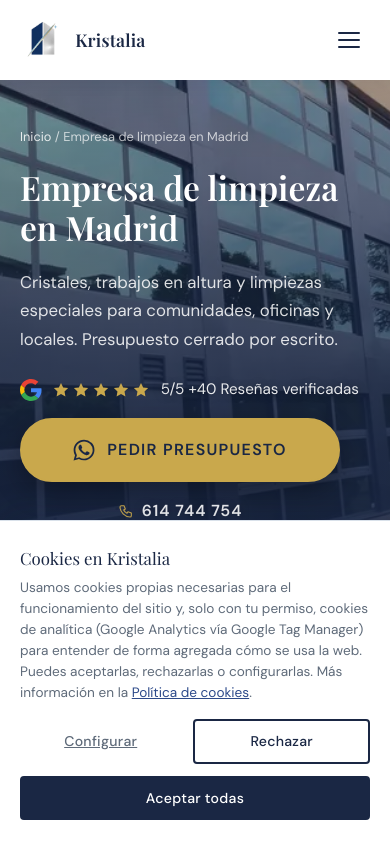
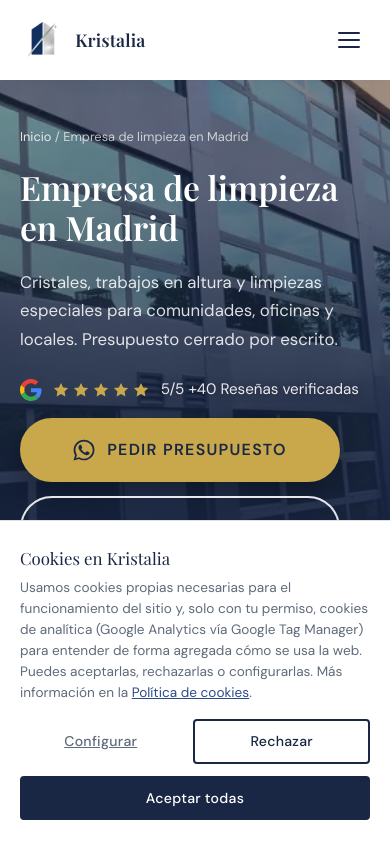
Before and after one commit to roldaan04/kristalia, a React (Vite) app: page /empresa-de-limpieza-madrid in a window 390 px wide. Shown: the top 844 px of the page. Built offline with nearby package versions, Linux system fonts and the light colour scheme.

Commit message:
patch: boton "llamar" hero`s

```diff
--- a/src/components/conversion/ConversionBlock.css
+++ b/src/components/conversion/ConversionBlock.css
@@ -97,31 +97,43 @@
   outline-offset: 3px;
 }
 
-/* Teléfono: enlace tel: con aspecto de dato, zona táctil holgada */
+/* Botón de llamada: pastilla con contorno blanco, mismo tamaño que el botón de
+   presupuesto, para que se vea y se pulse con facilidad. */
 .quote-cta__phone {
-  display: inline-flex;
+  display: flex;
   align-items: center;
   justify-content: center;
-  gap: 0.5rem;
-  margin-top: 0.6rem;
-  padding: 0.4rem 0.75rem;
+  gap: 0.75rem;
+  width: 100%;
+  margin-top: 0.85rem;
+  padding: 1.05rem 1.5rem;
+  border: 2px solid rgba(255, 255, 255, 0.92);
+  border-radius: 999px;
   font-size: 1rem;
-  font-weight: 600;
-  letter-spacing: 0.06em;
-  color: rgba(255, 255, 255, 0.92);
+  font-weight: 700;
+  letter-spacing: 0.08em;
+  text-transform: uppercase;
+  white-space: nowrap;
+  color: var(--color-white);
   text-decoration: none;
+  transition: background-color var(--transition), color var(--transition);
+}
+
+.quote-cta__phone svg {
+  width: 22px;
+  height: 22px;
+  flex-shrink: 0;
+  color: var(--color-accent);
   transition: color var(--transition);
 }
 
-.quote-cta__phone svg {
-  width: 16px;
-  height: 16px;
-  flex-shrink: 0;
-  color: var(--color-accent);
+.quote-cta__phone:hover {
+  background: var(--color-white);
+  color: var(--color-primary);
 }
 
-.quote-cta__phone:hover {
-  color: var(--color-accent);
+.quote-cta__phone:hover svg {
+  color: var(--color-primary);
 }
 
 .quote-cta__form {
@@ -157,7 +169,8 @@
 .quote-cta--hero .quote-cta__group {
   flex-direction: row;
   flex-wrap: wrap;
-  gap: 0.5rem 1.25rem;
+  align-items: stretch;
+  gap: 0.75rem 1rem;
   width: auto;
   max-width: none;
 }
@@ -168,8 +181,9 @@
 }
 
 .quote-cta--hero .quote-cta__phone {
+  width: auto;
   margin-top: 0;
-  text-shadow: 0 1px 8px rgba(0, 0, 0, 0.35);
+  padding: 1.05rem 2.25rem;
 }
 
 /* --- Sección de cierre ---------------------------------------------------- */
@@ -316,7 +330,9 @@
   }
 
   .quote-cta--hero .quote-cta__phone {
-    margin-top: 0.6rem;
+    width: 100%;
+    margin-top: 0.85rem;
+    padding: 1.05rem 1.5rem;
   }
 
   /* Garantías: tres columnas con el icono encima del texto */
--- a/src/components/conversion/ConversionBlock.jsx
+++ b/src/components/conversion/ConversionBlock.jsx
@@ -47,11 +47,13 @@ function QuoteButton({ whatsappUrl }) {
   );
 }
 
-function PhoneLink() {
+// Botón de llamada: mismo tamaño que el de presupuesto y texto explícito
+// ("Llamar: ..."), pensado para que personas mayores lo identifiquen sin dudar.
+export function PhoneLink() {
   return (
     <a href={`tel:${PHONE_TEL}`} className="quote-cta__phone" aria-label={`Llamar al ${PHONE_LOCAL}`}>
       <PhoneIcon />
-      {PHONE_LOCAL}
+      Llamar: {PHONE_LOCAL}
     </a>
   );
 }
--- a/src/components/home/Hero.css
+++ b/src/components/home/Hero.css
@@ -295,36 +295,6 @@
     color: rgba(255, 255, 255, 0.72);
   }
 
-  /* Teléfono bajo el CTA: dato informativo centrado, sin aspecto de enlace */
-  .hero__mobile-phone {
-    display: flex;
-    align-items: center;
-    justify-content: center;
-    gap: 0.5rem;
-    margin-top: 0.9rem;
-    font-size: 1rem;
-    font-weight: 600;
-    letter-spacing: 0.06em;
-    color: rgba(255, 255, 255, 0.9);
-  }
-
-  /* iOS convierte los teléfonos en enlace azul: se mantiene el estilo */
-  .hero__mobile-phone a {
-    display: inline-flex;
-    align-items: center;
-    gap: 0.5rem;
-    padding: 0.25rem 0.5rem;
-    color: inherit;
-    text-decoration: none;
-  }
-
-  .hero__mobile-phone svg {
-    width: 16px;
-    height: 16px;
-    flex-shrink: 0;
-    color: var(--color-accent);
-  }
-
   /* Filetes finos a ambos lados que centran la frase sobre el botón */
   .hero__mobile-note::before,
   .hero__mobile-note::after {
--- a/src/components/home/Hero.jsx
+++ b/src/components/home/Hero.jsx
@@ -4,10 +4,10 @@ import { responsiveImage } from '../../utils/images';
 import hero828 from '../../assets/cristales/kristalia-828.webp';
 import hero1280 from '../../assets/cristales/kristalia-1280.webp';
 import hero1672 from '../../assets/cristales/kristalia-1672.webp';
-import { WHATSAPP_QUOTE_URL, PHONE_LOCAL, PHONE_TEL } from '../../utils/constants';
-import { GoogleRating, HeroQuoteActions } from '../conversion/ConversionBlock';
+import { WHATSAPP_QUOTE_URL } from '../../utils/constants';
+import { GoogleRating, HeroQuoteActions, PhoneLink } from '../conversion/ConversionBlock';
 import { trustItems } from '../../data/trustItems';
-import { PhoneIcon, TrustIcon, WhatsAppIcon } from '../conversion/ConversionIcons';
+import { TrustIcon, WhatsAppIcon } from '../conversion/ConversionIcons';
 import './Hero.css';
 
 // Variantes generadas con scripts/optimize-images.py
@@ -93,13 +93,8 @@ export default function Hero() {
             Pedir presupuesto
           </Button>
 
-          {/* Teléfono enlazado (tel:), igual que en la sección de contacto. */}
-          <p className="hero__mobile-phone">
-            <a href={`tel:${PHONE_TEL}`} aria-label={`Llamar al ${PHONE_LOCAL}`}>
-              <PhoneIcon />
-              {PHONE_LOCAL}
-            </a>
-          </p>
+          {/* Botón de llamada (tel:), el mismo que en el hero de las landings. */}
+          <PhoneLink />
         </div>
 
         <ul className="hero__mobile-benefits">
```
